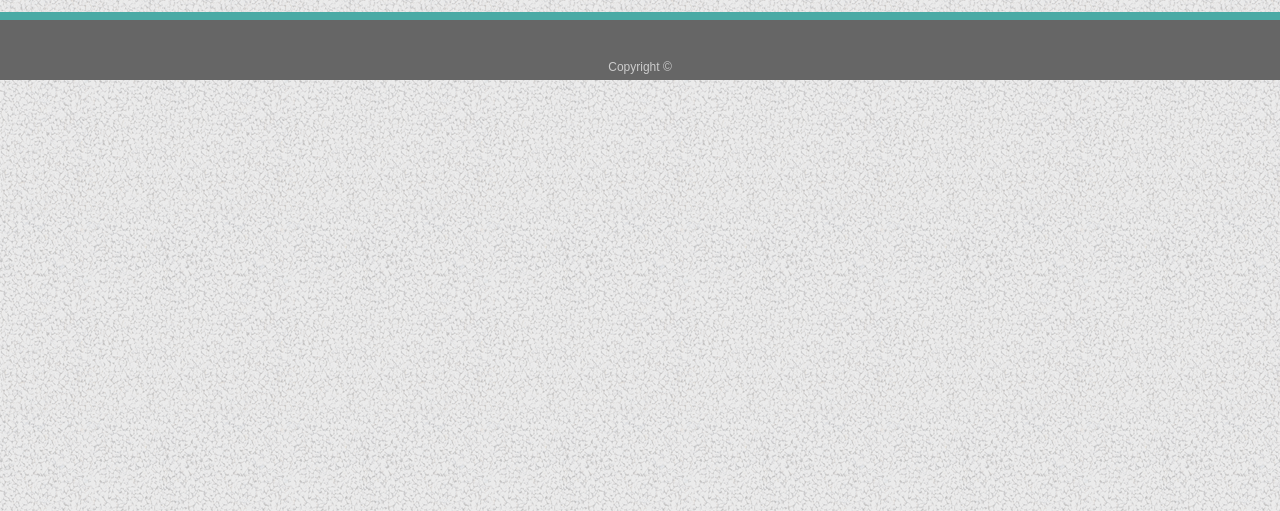
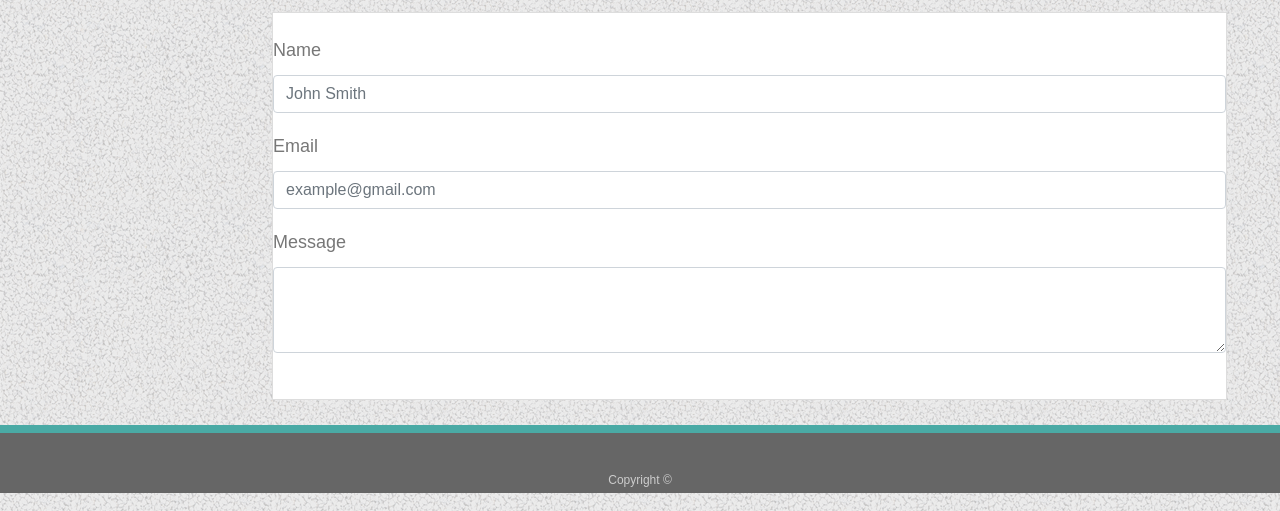
Before and after one commit to kaiden-m7/Bootstrap-Portfolio, a plain HTML site: page contact.html in a window 1280 px wide. Shown: the part 289-800 px from the top of the page. Drawn offline with nearby package versions, Linux system fonts and the light colour scheme.

Commit message:
<adding forms to contact page>

```diff
--- a/contact.html
+++ b/contact.html
@@ -29,13 +29,26 @@
       </nav>
   </div>
 </div>
-
 <div class="row" id="main-container">
     <div class="col-sm-12" id="topTitle">
       <h1>Contact</h1>
     </div>
-
-
+<div id="contactFill">
+<form>
+    <div class="form-group">
+      <label for="exampleFormControlInput1">Name</label>
+      <input type="name" class="form-control" id="exampleFormControlInput1" placeholder="John Smith">
+    </div>
+    <div class="form-group">
+        <label for="exampleFormControlInput1">Email</label>
+        <input type="email" class="form-control" id="exampleFormControlInput1" placeholder="example@gmail.com">
+      </div>
+    <div class="form-group">
+      <label for="exampleFormControlTextarea1">Message</label>
+      <textarea class="form-control" id="exampleFormControlTextarea1" rows="3"></textarea>
+    </div>
+  </form>
+</div>
 
 
 
--- a/css/style.css
+++ b/css/style.css
@@ -18,7 +18,7 @@ body {
 }
 
 .master-nav {
-    position: fixed;
+    position: static;
     z-index: 99;
     width: 100%;
     margin: 0;
@@ -197,3 +197,19 @@ h3 {
     border-bottom: 0;
     z-index: 2;
   }
+
+/* contact css */
+#contactFill {
+    background: #ffffff;
+    border: 1px solid #dddddd;
+    margin-left: 287px;
+    padding-top: 20px;
+    width: 955px;
+    padding-bottom: 30px;
+    margin-bottom: 25px;
+}
+
+.formgroup {
+    margin: 20px;
+    padding: 30px;
+}
```
